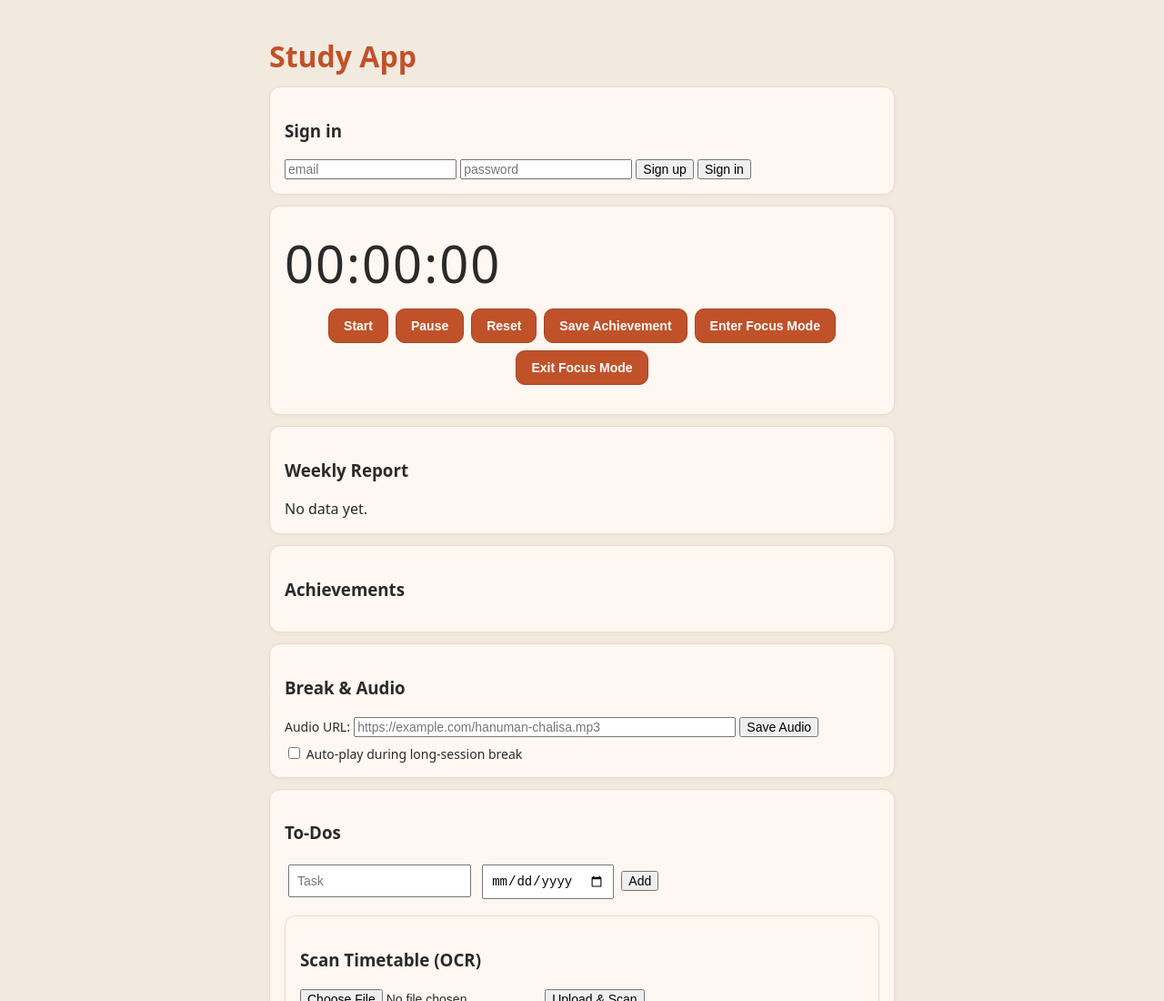
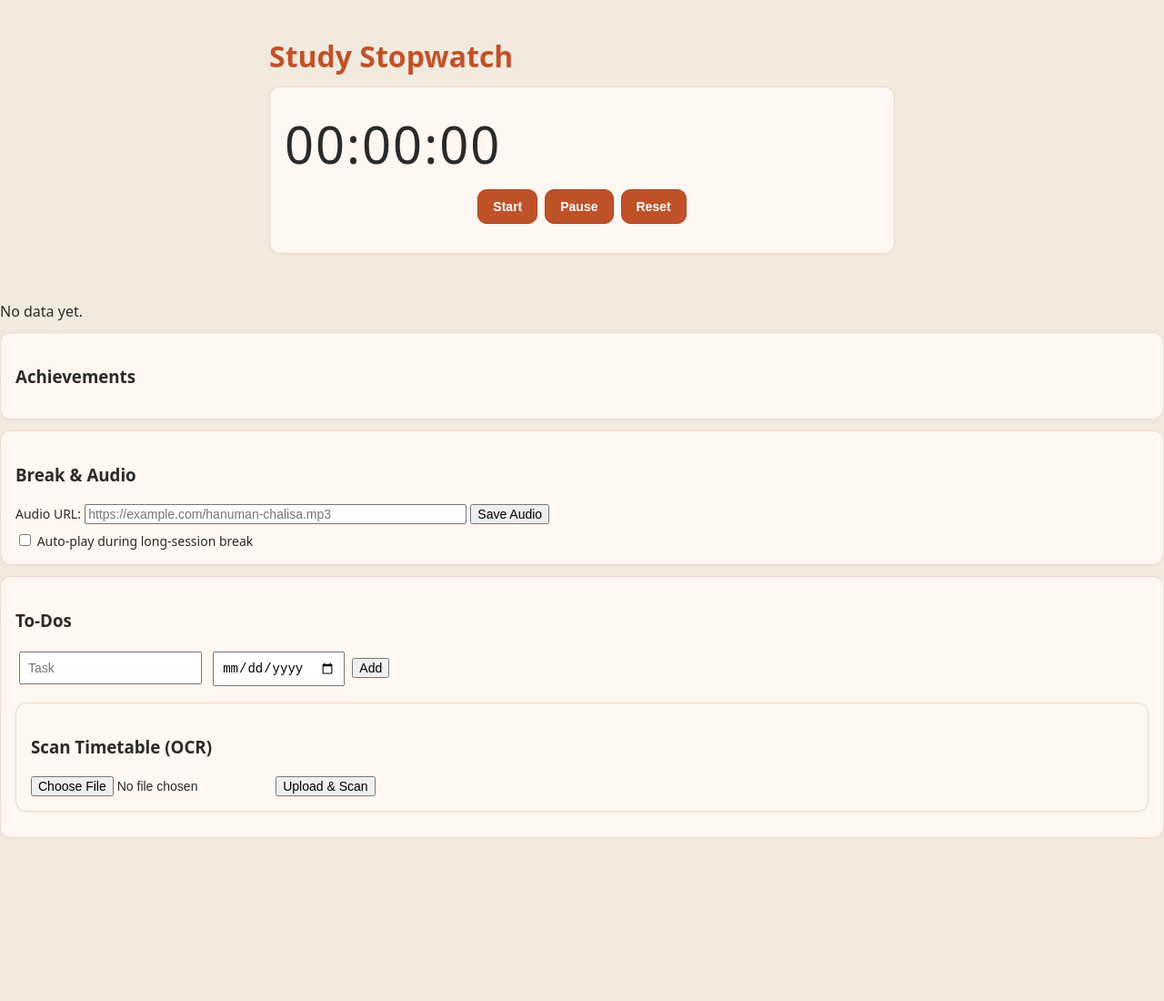
Before and after one commit to Rushi973/Study-app-, a plain HTML site: page index.html in a window 1280 px wide. Shown: the top 1100 px of the page at 91% size. After the commit the page ends 933 px from the top, so only its background shows below. Drawn offline with nearby package versions, Linux system fonts and the light colour scheme.

Commit message:
Update index.html

```diff
--- a/index.html
+++ b/index.html
@@ -1,40 +1,40 @@
 <!DOCTYPE html>
 <html>
 <head>
+  <meta name="viewport" content="width=device-width, initial-scale=1">
+  <meta name="theme-color" content="#c0522a">
+
+  <!-- Style -->
+  <link rel="stylesheet" href="style.css">
+
+  <!-- Supabase SDK (leave, needed for future features) -->
   <script src="https://unpkg.com/@supabase/supabase-js@2.45.4/dist/umd/supabase.js"></script>
-<script src="./supabase.js"></script>
-  <meta name="viewport" content="width=device-width, initial-scale=1" />
-  <meta name="theme-color" content="#c0522a">
-  <link rel="stylesheet" href="style.css">
+  <script src="./supabase.js"></script>
+
   <title>Study App</title>
 </head>
+
 <body>
   <div class="container">
-    <h1>Study App</h1>
-<div class="panel">
-  <h3>Sign in</h3>
-  <input id="email" placeholder="email">
-  <input id="password" type="password" placeholder="password">
-  <button id="signup">Sign up</button>
-  <button id="signin">Sign in</button>
-  <div id="authState"></div>
-</div>
+
+    <h1>Study Stopwatch</h1>
+
     <div class="panel">
       <div id="timer">00:00:00</div>
       <div class="controls">
         <button id="start">Start</button>
         <button id="pause">Pause</button>
         <button id="reset">Reset</button>
-        <button id="save">Save Achievement</button>
-        <button id="focusOn">Enter Focus Mode</button>
-        <button id="focusOff">Exit Focus Mode</button>
       </div>
       <p id="status"></p>
     </div>
 
-    <div class="panel">
-      <h3>Weekly Report</h3>
-      <div id="report">No data yet.</div>
+  </div>
+
+  <!-- Script -->
+  <script src="script.js"></script>
+</body>
+</html>      <div id="report">No data yet.</div>
     </div>
 
     <div class="panel">
```
